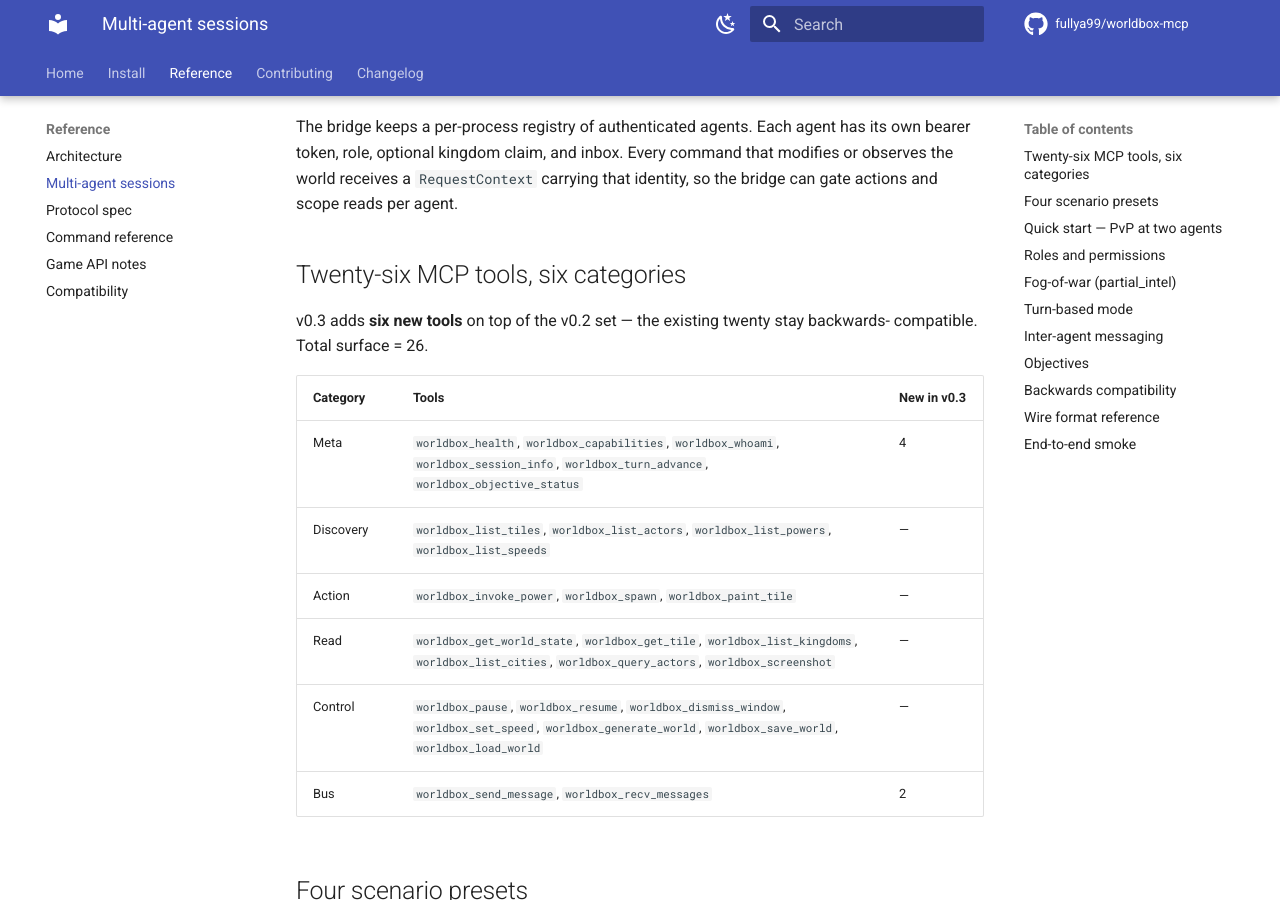
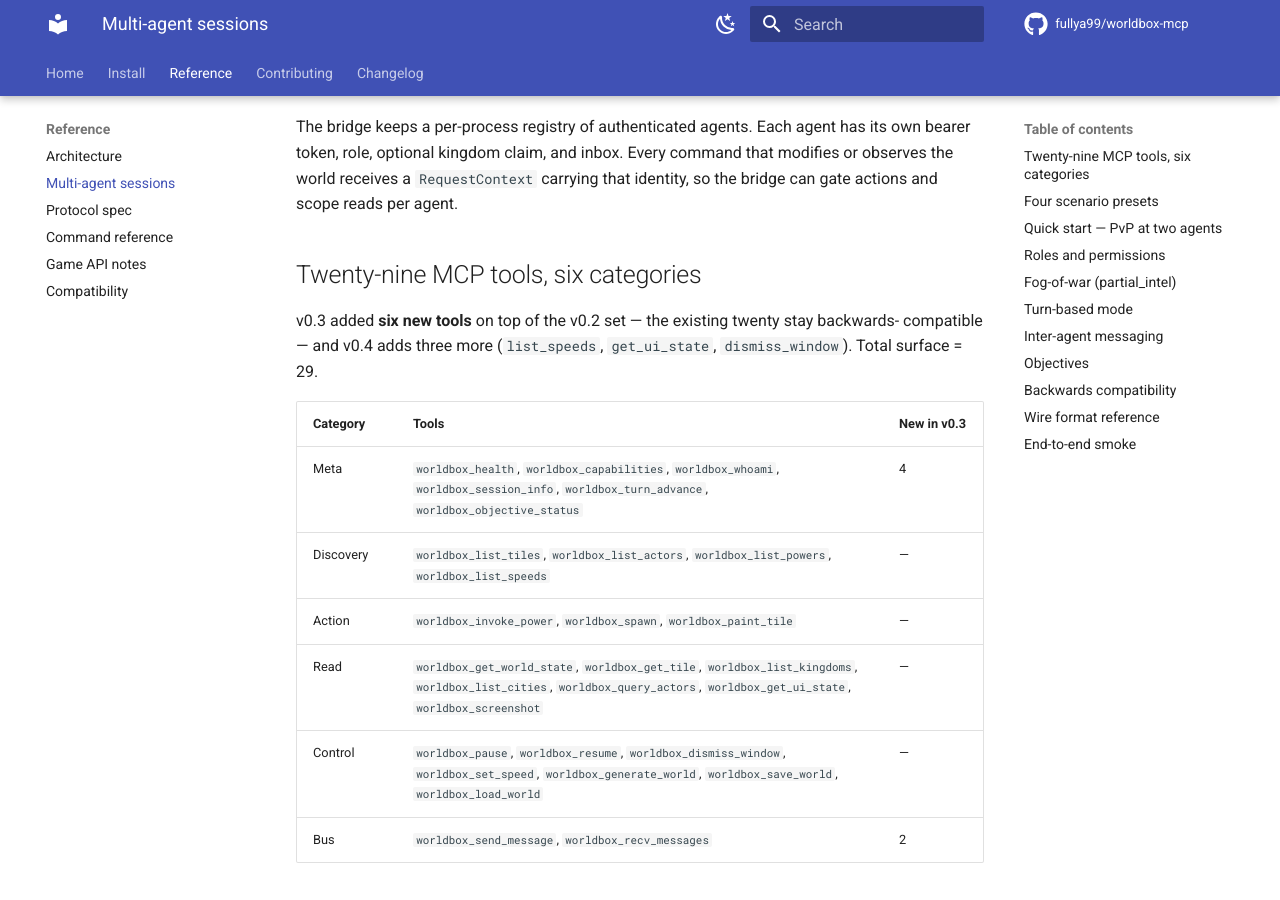
Before and after one commit to dewet22/worldbox-mcp, an MkDocs documentation site: the page built from docs/multi-agent.md, in a window 1280 px wide and 900 px high, scrolled down 206 px. Built offline with MkDocs 1.6.1 and Material for MkDocs 9.7.7, drawn with Linux system fonts in a browser that asks for light colours; comment, search, counter and statistics services are not loaded.

Commit message:
docs: sync the tool count to 29 and drop the dead WORLDBOX_MANAGED_DIR step
docs/multi-agent.md still said twenty-six in its header and its "Total surface"
line, and its Read row was missing worldbox_get_ui_state. docs/index.md was never
touched by the v0.4 work at all: it claimed twenty-six and its Discovery, Read and
Control rows were missing list_speeds, get_ui_state and dismiss_window. Both now
agree with docs/command-reference.md, which is correct at 29 and matches the
@server.tool registrations one for one.

CLAUDE.md told macOS builders to export WORLDBOX_MANAGED_DIR because
Directory.Build.props only knew the Windows layout. That resolution block was
deleted when the build moved to the UnityEngine.Modules package, so the variable
does nothing; the release fallback recipe kept a WORLDBOX_DIR export for the same
dead reason. Record the new lock-file and per-job-permission conventions in the
CI/CD operational notes while here.

Co-Authored-By: Claude Opus 5 (1M context) <noreply@anthropic.com>
Claude-Session: https://claude.ai/code/session_0173G5GQiMnNMfsC33T3QzmD

```diff
--- a/docs/multi-agent.md
+++ b/docs/multi-agent.md
@@ -13,17 +13,18 @@ bearer token, role, optional kingdom claim, and inbox. Every command that modifi
 observes the world receives a `RequestContext` carrying that identity, so the bridge can
 gate actions and scope reads per agent.
 
-## Twenty-six MCP tools, six categories
+## Twenty-nine MCP tools, six categories
 
-v0.3 adds **six new tools** on top of the v0.2 set — the existing twenty stay backwards-
-compatible. Total surface = 26.
+v0.3 added **six new tools** on top of the v0.2 set — the existing twenty stay backwards-
+compatible — and v0.4 adds three more (`list_speeds`, `get_ui_state`, `dismiss_window`).
+Total surface = 29.
 
 | Category | Tools | New in v0.3 |
 |---|---|---|
 | Meta | `worldbox_health`, `worldbox_capabilities`, `worldbox_whoami`, `worldbox_session_info`, `worldbox_turn_advance`, `worldbox_objective_status` | 4 |
 | Discovery | `worldbox_list_tiles`, `worldbox_list_actors`, `worldbox_list_powers`, `worldbox_list_speeds` | — |
 | Action | `worldbox_invoke_power`, `worldbox_spawn`, `worldbox_paint_tile` | — |
-| Read | `worldbox_get_world_state`, `worldbox_get_tile`, `worldbox_list_kingdoms`, `worldbox_list_cities`, `worldbox_query_actors`, `worldbox_screenshot` | — |
+| Read | `worldbox_get_world_state`, `worldbox_get_tile`, `worldbox_list_kingdoms`, `worldbox_list_cities`, `worldbox_query_actors`, `worldbox_get_ui_state`, `worldbox_screenshot` | — |
 | Control | `worldbox_pause`, `worldbox_resume`, `worldbox_dismiss_window`, `worldbox_set_speed`, `worldbox_generate_world`, `worldbox_save_world`, `worldbox_load_world` | — |
 | Bus | `worldbox_send_message`, `worldbox_recv_messages` | 2 |
 
```
Also changed, not shown: CLAUDE.md (+5 -5 lines), docs/index.md (+4 -4 lines).
